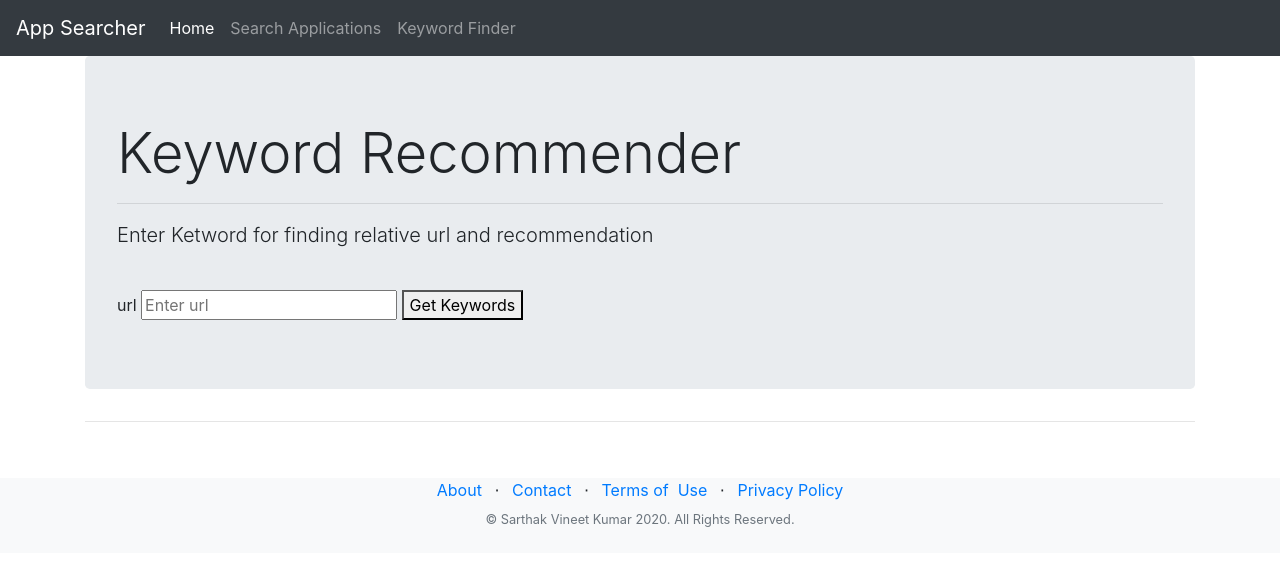
After one commit to sarthakvk/Appsearcher, a Django app: page /keyfinder/ in a window 1280 px wide. The commit adds this page. Shown: the top 566 px of the page. Run offline with Django 3.2, Linux system fonts and the light colour scheme; some libraries are stand-ins or nearby versions.

Commit message:
fixed bugs

```diff
--- a/Appsearcher/urls.py
+++ b/Appsearcher/urls.py
@@ -20,7 +20,7 @@ from myapp.views import home, key_view, key_view_ajax
 urlpatterns = [
     path('appsearch/', include('myapp.urls')),
     path('keyfinder/',key_view,name= 'keyfinder'),
-    path('keyfinder_ajax/',key_view_ajax,name = "key_ajax"),
+    path('keyfinder/keyfinder_ajax/',key_view_ajax,name = "key_ajax"),
     path('',home,name= "home"),
     path('admin/', admin.site.urls),
 ]
--- /dev/null
+++ b/myapp/static/js/keyword.js
@@ -0,0 +1,56 @@
+$("button").click(function(){
+    $(this).attr("disabled" , "disabled");
+    $(this).css("cursor" , "not-allowed");
+
+    var a = $.ajax({
+            url : "keyfinder_ajax/" ,
+
+            type : "POST" ,
+
+            data : {
+
+
+                url : $("input[name=url]" , "form").val() ,
+
+                csrfmiddlewaretoken : window.CSRF_TOKEN
+            } ,
+
+            dataType : "json"
+        });
+    a.done(function(json){
+
+        $('button').removeAttr("disabled");
+        $('button').removeAttr("cursor");
+
+        if (json.keywords){
+
+            $('h5').css('display','block')
+
+            if(json.related){
+                for(var i of json.related.keys())
+                {
+                    $('related-url').append("<p>"+json.related.i+"</p>")
+
+                    for(var j in json.related.i){
+
+                        $('related').append("<li>"+j.name+"</li>")
+
+                    }
+
+
+                }
+            }
+
+        }
+
+    })
+
+    a.fail(function(json){
+
+
+        $('button').removeAttr("disabled");
+        $('button').removeAttr("cursor");
+
+    })
+
+})
--- a/myapp/templates/appsearch.html
+++ b/myapp/templates/appsearch.html
@@ -2,6 +2,8 @@
 {% load static %}
 
 {% block body %}
+    <link rel="stylesheet" href= {% static "css/appsearch.css" %}>
+
     <div class="jumbotron">
 
             <div class="container" id="main-container">
--- a/myapp/templates/base.html
+++ b/myapp/templates/base.html
@@ -30,7 +30,7 @@
 
     <!-- CSS   -->
 
-    <link rel="stylesheet" href= {% static "css/appsearch.css" %}>
+
 
     <title>App Searcher</title>
 
@@ -63,7 +63,7 @@
 
               <a class="nav-item nav-link" href={% url 'app_search' %}>Search Applications</a>
 
-              <a class="nav-item nav-link" href="#">Keyword Finder</a>
+              <a class="nav-item nav-link" href={% url 'keyfinder' %}>Keyword Finder</a>
 
             </div>
 
--- a/myapp/templates/home.html
+++ b/myapp/templates/home.html
@@ -7,7 +7,7 @@
 
     <h2 class="display-4">Welcome</h2>
 
-    <p class="lead">lsdjehgdkjslqs xwhnuewxhweu ehfcnewiunhw urweewhrx nrw hr ewh uiewhew hewu hewufh ewuhf </p>
+
 
 </div>
 
--- /dev/null
+++ b/myapp/templates/keywords.html
@@ -0,0 +1,50 @@
+{% extends 'base.html' %}
+{% load static %}
+
+{% block body %}
+
+<div class="container">
+
+    <div class="jumbotron">
+
+        <h2 class="display-4">Keyword Recommender</h2>
+
+        <hr>
+
+        <p class="lead">Enter Ketword for finding relative url and recommendation</p>
+
+
+        <form>
+
+            {% csrf_token %}
+
+            <br>
+
+            <label>url</label> {{form.url}}
+
+            <button>Get Keywords</button>
+
+        </form>
+
+    </div>
+
+    <hr>
+    <h5 style="display: none">Related urls:</h5>
+    <div class="related-ulr">
+    <ul class="related">
+
+
+
+    </ul>
+        </div>
+    <br>
+    <h5 style="display: none">Recommended Keywords:</h5>
+    <ul class="recomm">
+
+
+    </ul>
+
+
+</div>
+<script src= {% static 'js/keyword.js' %}></script>
+{% endblock %}
--- a/myapp/views.py
+++ b/myapp/views.py
@@ -95,7 +95,7 @@ def key_view(request):
     """
     form = Keyform()
 
-    return render(request,'keyword.html',{'form':form})
+    return render(request,'keywords.html',{'form':form})
 
 
 
@@ -128,10 +128,16 @@ def key_view_ajax(request):
         recommended_keywords = obj.recommender(related_url)
 
         print(keywords)
-        print()
+        print(keywords_of_related_url)
         print(recommended_keywords)
         print(related_url)
-        print(keywords_of_related_url)
+
+        if len(keywords) ==0:
+            keywords = False
+        if len(list(keywords_of_related_url.keys())) == 0:
+            keywords_of_related_url = False
+        if len(recommended_keywords) == 0:
+            recommended_keywords = False
 
         return JsonResponse({'keywords':keywords,'recommended':recommended_keywords,'related':keywords_of_related_url},
                             status = 200)
```
Also changed, not shown: myapp/keywordFinder.py (+5 -5 lines), db.sqlite3.
